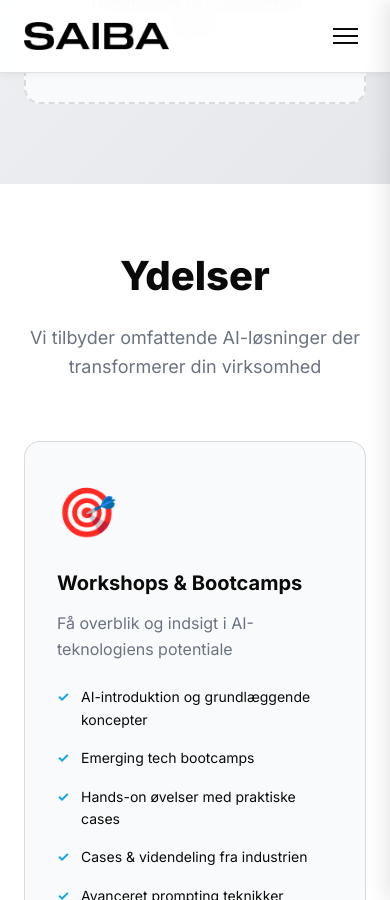
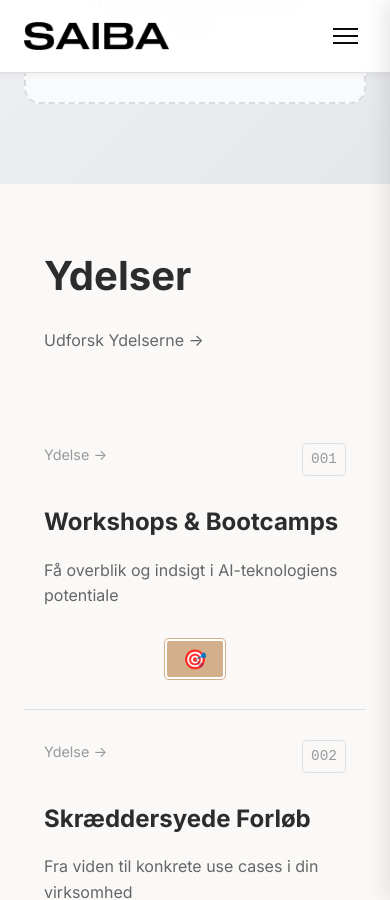
Before and after one commit to b4ltasar/saibaweb, a Jekyll site: the page built from index.html, in a window 390 px wide and 900 px high, scrolled down 871 px. Built offline with Jekyll 4.4.1, drawn with Linux system fonts in a browser that asks for light colours; some of the changed text lies outside the part shown.

Commit message:
Redesign services section with modern card layout matching reference design
- Updated HTML structure with card headers, numbering, and icon containers
- Modern minimalist card design with light beige background
- Cards arranged in single row with borders between them
- Added offering links and service numbers (001, 002, 003, 004)
- Icons in light brown containers with white borders
- Responsive design for mobile devices
- Updated section header with explore link

```diff
--- a/assets/css/main.css
+++ b/assets/css/main.css
@@ -143,75 +143,127 @@ body {
 }
 
 /* Services Section */
+.services {
+  background: #faf9f7;
+}
+
 .services-header {
-  text-align: center;
+  display: flex;
+  justify-content: space-between;
+  align-items: center;
   margin-bottom: 60px;
+  max-width: 1400px;
+  margin-left: auto;
+  margin-right: auto;
+  padding: 0 20px;
 }
 
 .services-title {
-  font-size: 40px;
-  font-weight: 800;
-  margin-bottom: 16px;
+  font-size: 2.5rem;
+  font-weight: 700;
+  color: #2c2c2c;
+  margin: 0;
 }
 
-.services-subtitle {
-  font-size: 18px;
-  color: var(--muted);
+.explore-link {
+  font-size: 1rem;
+  color: #666;
+  text-decoration: none;
+  transition: color 0.3s ease;
+}
+
+.explore-link:hover {
+  color: #2c2c2c;
 }
 
 .services-grid {
   display: grid;
-  grid-template-columns: repeat(auto-fit, minmax(280px, 1fr));
-  gap: 32px;
+  grid-template-columns: repeat(4, 1fr);
+  gap: 0;
+  max-width: 1400px;
+  margin: 0 auto;
+  border: 1px solid #e0e0e0;
+  border-radius: 8px;
+  overflow: hidden;
 }
 
 .service-card {
-  background: var(--card);
-  border: 1px solid var(--border);
-  border-radius: 16px;
-  padding: 32px;
-  transition: transform 0.2s, box-shadow 0.2s;
+  background: #faf9f7;
+  padding: 40px 30px;
+  border-right: 1px solid #e0e0e0;
+  position: relative;
+  display: flex;
+  flex-direction: column;
+  min-height: 400px;
 }
 
-.service-card:hover {
-  transform: translateY(-4px);
-  box-shadow: 0 20px 40px rgba(0, 0, 0, 0.1);
+.service-card:last-child {
+  border-right: none;
+}
+
+.service-card-header {
+  display: flex;
+  justify-content: space-between;
+  align-items: flex-start;
+  margin-bottom: 30px;
+}
+
+.offering-link {
+  font-size: 0.9rem;
+  color: #999;
+  text-decoration: none;
+  transition: color 0.3s ease;
+}
+
+.offering-link:hover {
+  color: #666;
+}
+
+.service-number {
+  font-size: 0.9rem;
+  color: #999;
+  background: transparent;
+  border: 1px solid #e0e0e0;
+  padding: 4px 8px;
+  border-radius: 4px;
+  font-family: monospace;
+}
+
+.service-title {
+  font-size: 1.5rem;
+  font-weight: 700;
+  color: #2c2c2c;
+  margin: 0 0 20px 0;
+  line-height: 1.3;
+}
+
+.service-description {
+  font-size: 1rem;
+  color: #666;
+  line-height: 1.6;
+  margin: 0 0 auto 0;
+  flex-grow: 1;
+}
+
+.service-icon-container {
+  margin-top: 30px;
+  display: flex;
+  justify-content: center;
+  align-items: center;
 }
 
 .service-icon {
-  font-size: 48px;
-  margin-bottom: 16px;
-}
-
-.service-title {
-  font-size: 20px;
-  font-weight: 700;
-  margin-bottom: 12px;
-}
-
-.service-description {
-  color: var(--muted);
-  margin-bottom: 16px;
-}
-
-.service-list {
-  list-style: none;
-}
-
-.service-list li {
-  padding: 8px 0;
-  padding-left: 24px;
-  position: relative;
-  color: var(--text);
-  font-size: 14px;
-}
-
-.service-list li:before {
-  content: "✓";
-  position: absolute;
-  left: 0;
-  color: var(--accent);
-  font-weight: 700;
+  background: #d4af8c;
+  color: white;
+  width: 60px;
+  height: 40px;
+  display: flex;
+  align-items: center;
+  justify-content: center;
+  border-radius: 4px;
+  font-size: 1.2rem;
+  border: 2px solid white;
+  box-shadow: 0 0 0 1px #d4af8c;
 }
 
 /* AI Facts Section */
@@ -828,8 +880,31 @@ body {
     grid-template-columns: 1fr;
   }
 
+  .services-header {
+    flex-direction: column;
+    align-items: flex-start;
+    gap: 20px;
+    padding: 0 20px;
+  }
+
   .services-grid {
     grid-template-columns: 1fr;
+    border: none;
+    border-radius: 0;
+    gap: 1px;
+    background: #e0e0e0;
+  }
+
+  .service-card {
+    border-right: none;
+    border-bottom: none;
+    background: #faf9f7;
+    min-height: auto;
+    padding: 30px 20px;
+  }
+
+  .service-card:last-child {
+    border-bottom: none;
   }
 
   .team-grid {
--- a/index.html
+++ b/index.html
@@ -29,20 +29,21 @@ description: "Fra hverdagens rutiner til ekstraordinære superkræfter med AI fo
     <div class="container">
         <div class="services-header">
             <h2 class="services-title">Ydelser</h2>
-            <p class="services-subtitle">Vi tilbyder omfattende AI-løsninger der transformerer din virksomhed</p>
+            <a href="#contact" class="explore-link">Udforsk Ydelserne →</a>
         </div>
 
         <div class="services-grid">
             {% for service in site.data.services %}
             <div class="service-card">
-                <div class="service-icon">{{ service.icon }}</div>
+                <div class="service-card-header">
+                    <a href="#contact" class="offering-link">Ydelse →</a>
+                    <span class="service-number">{{ forloop.index | prepend: '00' | slice: -3, 3 }}</span>
+                </div>
                 <h3 class="service-title">{{ service.title }}</h3>
                 <p class="service-description">{{ service.description }}</p>
-                <ul class="service-list">
-                    {% for feature in service.features %}
-                    <li>{{ feature }}</li>
-                    {% endfor %}
-                </ul>
+                <div class="service-icon-container">
+                    <div class="service-icon">{{ service.icon }}</div>
+                </div>
             </div>
             {% endfor %}
         </div>
```
